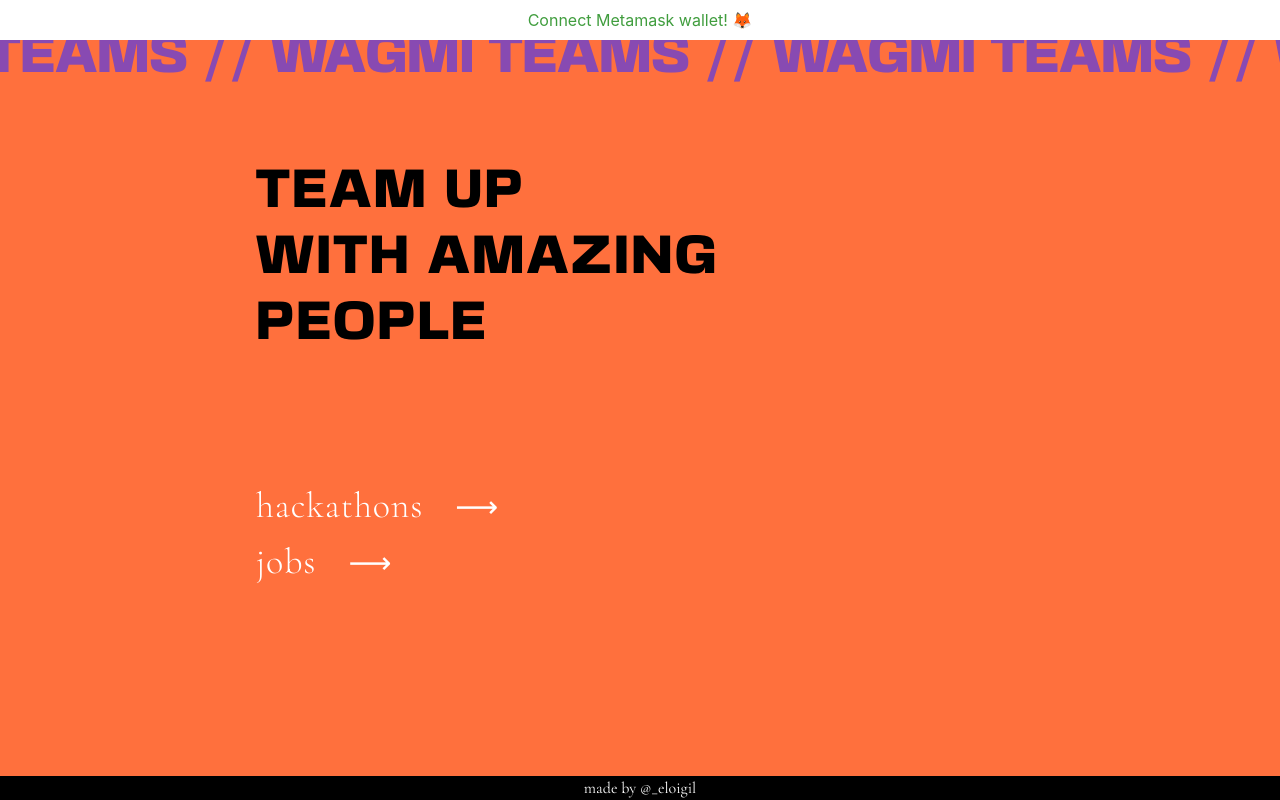
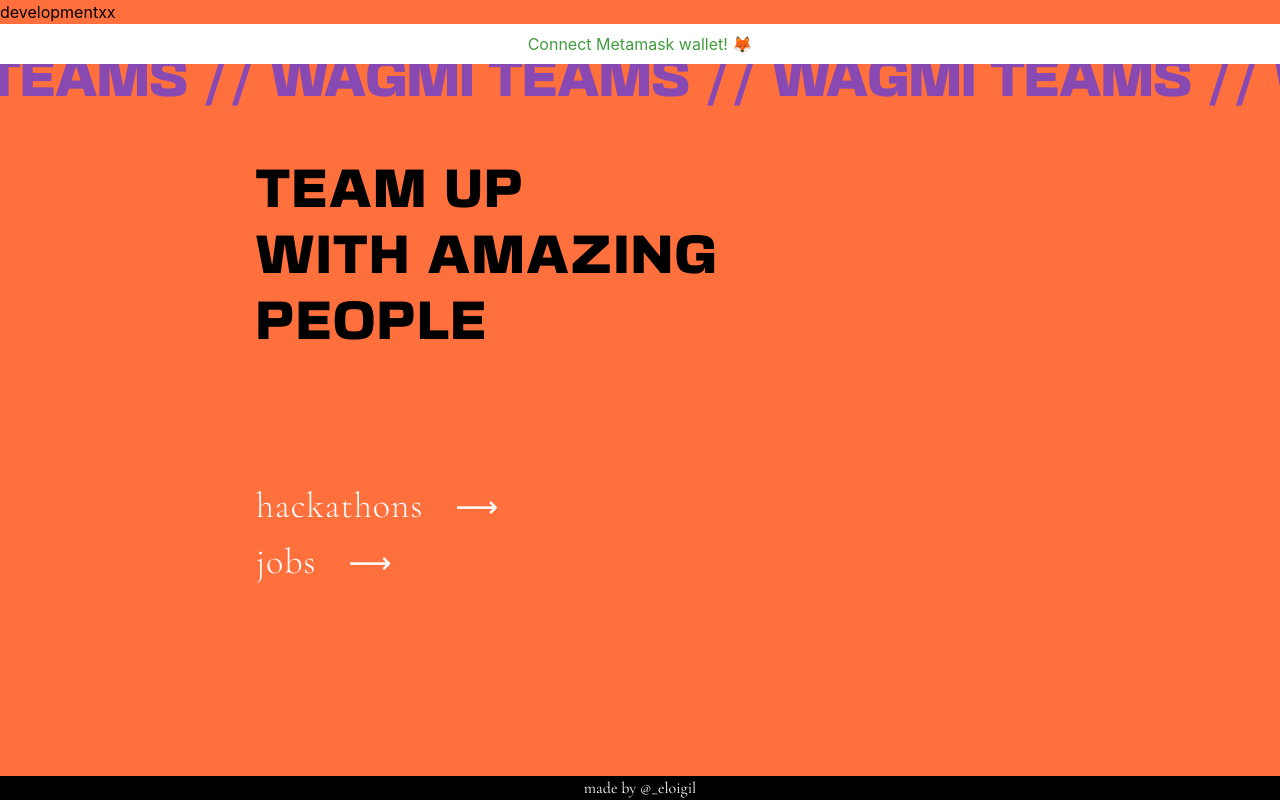
Before and after one commit to heavensbee001/wagmi-teams-front, a Next.js app: page / in a window 1280 px wide. Built offline with nearby package versions, Linux system fonts and the light colour scheme.

Commit message:
test ENVs

```diff
--- a/components/layout.tsx
+++ b/components/layout.tsx
@@ -24,6 +24,8 @@ export default function Layout({ children, id }: { children: React.ReactNode; id
 
 				<div className="pt-12"></div>
 				<header className="fixed w-full left-0 top-0 overflow-hidden z-10 bg-orange">
+					{process.env.NODE_ENV}
+					xx{process.env.VERCEL_ENV}
 					<ConnectWalletButton />
 					<Link href="/" passHref>
 						<div className="-mt-1.5 relative p-6 hover:cursor-pointer z-999">
@@ -42,7 +44,6 @@ export default function Layout({ children, id }: { children: React.ReactNode; id
 							</div>
 						</Link>
 					)}
-
 					{id === 'jobs' && (
 						<Link href="/hackathons" passHref>
 							<div className={`fixed top-0 right-2 text-white bg-black px-6 pt-2 pb-4 -translate-x-9 origin-top-right -rotate-90 hover:cursor-pointer z-5 ${storeContext.state.currentAccount ? 'top-0' : 'top-10'} transition-[top] ease-in-out duration-200 `}>
```
